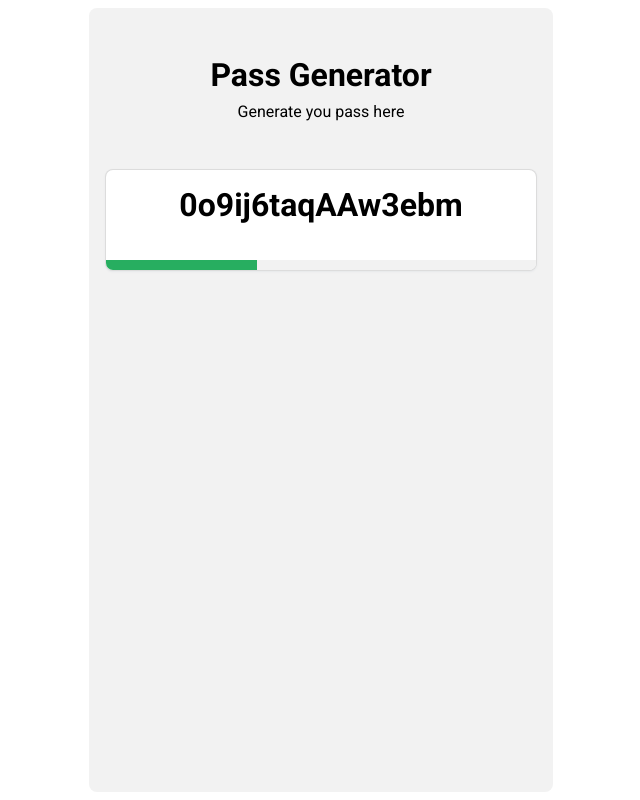
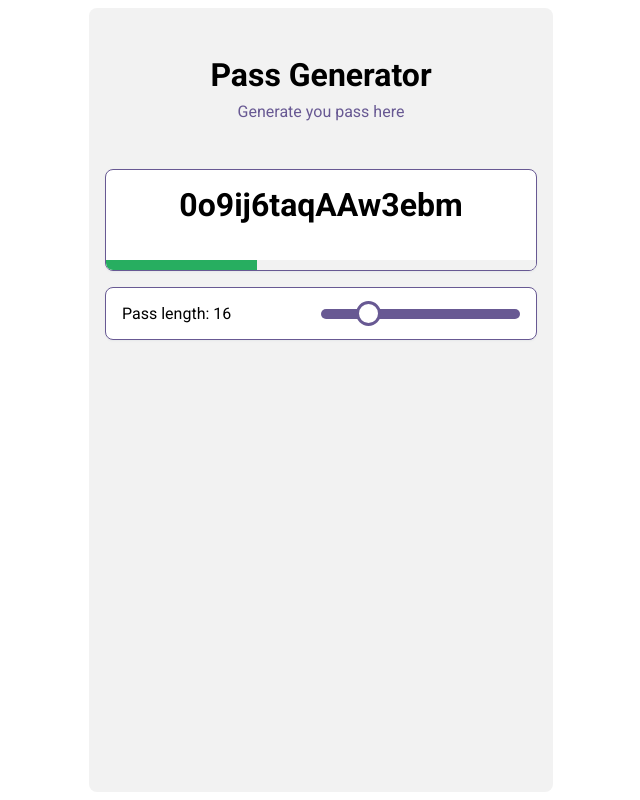
Before and after one commit to cesardmn/password_generator, a website: page index.html in a window 1280 px wide. Shown: the whole page, without its empty margins (319-959 px from the left). Drawn offline with Linux system fonts and the light colour scheme.

Commit message:
pass length section

```diff
--- a/index.html
+++ b/index.html
@@ -22,7 +22,7 @@
       <!-- HERO -->
       <div class="hero">
         <h1 class="hero-title">Pass Generator</h1>
-        <p class="subtitle">Generate you pass here</p>
+        <p class="hero-subtitle">Generate you pass here</p>
       </div>
 
       <!-- PASS SECTION -->
@@ -34,6 +34,14 @@
           </div>
         </div>
       </section>
+
+      <!-- PASS LENGTH  SECTION -->
+      <section class="box">
+        <div class="length-wrapper">
+          <div>Pass length: <span class="length-value"></span>16</div>
+          <input type="range" class="pass-length" min="4" max="64" value="16" />
+        </div>
+      </section>
     </main>
   </body>
 </html>
--- a/src/css/styles.css
+++ b/src/css/styles.css
@@ -1,11 +1,12 @@
 :root {
-  --bgGrey: #f2f2f2;
-  --bgWhite: #ffffff;
-  --borderGrey: 1px solid #80808046;
-  --boxShadow: 0 1px 2px #8494a51a;
+  --primary: #685993;
   --critical: #eb5757;
   --warning: #f2c94c;
   --safe: #27ae60;
+  --bgGrey: #f2f2f2;
+  --bgWhite: #ffffff;
+  --borderPrimary: 1px solid var(--primary);
+  --boxShadow: 0 1px 2px #8494a51a;
 }
 
 * {
@@ -13,7 +14,7 @@
   border: 0;
   padding: 0;
   box-sizing: border-box;
-  /* border: var(--borderGrey); */
+  /* border: var(--borderPrimary); */
 }
 
 html {
@@ -55,13 +56,17 @@ main {
   margin-bottom: 0.5rem;
 }
 
+.hero-subtitle {
+  color: var(--primary);
+}
+
 .box {
   height: auto;
   width: 100%;
   background-color: var(--bgWhite);
   border-radius: 8px;
   overflow: hidden;
-  border: var(--borderGrey);
+  border: var(--borderPrimary);
   box-shadow: var(--boxShadow);
 }
 
@@ -97,3 +102,30 @@ main {
   height: 100%;
   background-color: var(--safe);
 }
+
+.length-wrapper {
+  padding: 1rem;
+  display: flex;
+  align-items: center;
+  justify-content: space-between;
+}
+
+.pass-length {
+  appearance: none;
+  display: block;
+  background-color: var(--primary);
+  outline: none;
+  height: 10px;
+  width: 50%;
+  border-radius: 5px;
+}
+
+.pass-length::-webkit-slider-thumb {
+  appearance: none;
+  display: block;
+  width: 25px;
+  height: 25px;
+  background-color: var(--bgWhite);
+  border: 3px solid var(--primary);
+  border-radius: 50%;
+}
```
